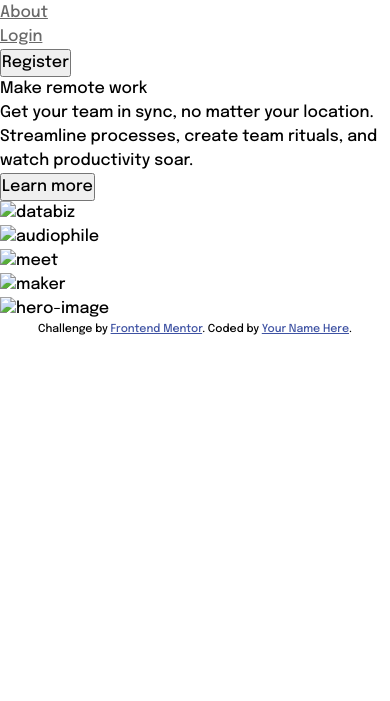
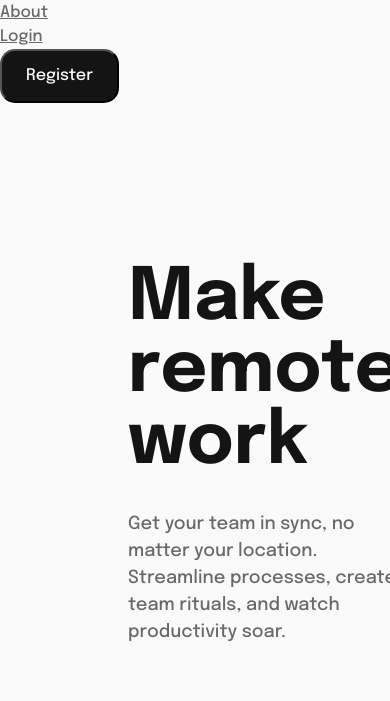
Before and after one commit to nick89mck/intro-section-dropdown-nav, a plain HTML site: page index.html in a window 390 px wide. Shown: the part 143-844 px from the top of the page. Drawn offline with Linux system fonts and the light colour scheme.

Commit message:
add styling to main element. Desktop functionality good, needs work on mobile.

```diff
--- a/index.html
+++ b/index.html
@@ -16,7 +16,7 @@
     .attribution a { color: hsl(228, 45%, 44%); }
   </style>
 </head>
-<body class="ff-body">
+<body class="ff-body bg-neutral-100">
   <nav class="text-neutral-400 fs-nav fw-regular">
     <img src="./images/logo.svg" alt="logo"/>
     <ul>
@@ -25,16 +25,16 @@
       <li><a class="text-neutral-400" href="#">Careers</a></li>
       <li><a class="text-neutral-400" href="#">About</a></li>
       <li><a class="text-neutral-400" href="#">Login</a></li>
-      <li><button>Register</button></li>
+      <li><button class="text-neutral-100 bg-neutral-600 fw-regular fs-nav">Register</button></li>
     </ul>
   </nav>
-  <main>
+  <main class="container">
     <div class="even-columns">
       <div class="content">
-        <h1>Make remote work</h1>
-        <p>Get your team in sync, no matter your location. Streamline processes,
+        <h1 class="fs-heading text-neutral-600 fw-bold" style="line-height: 1;">Make remote work</h1>
+        <p class="fs-body text-neutral-400 fw-regular">Get your team in sync, no matter your location. Streamline processes,
           create team rituals, and watch productivity soar.</p>
-        <button>Learn more</button>
+        <button class="text-neutral-100 bg-neutral-600 fw-regular fs-body">Learn more</button>
         <div class="clients">
           <img src="./images/client-databiz.svg" alt="databiz"/>
           <img src="./images/client-audiophile.svg" alt="audiophile"/>
@@ -43,7 +43,7 @@
         </div>
       </div>
       <div class="hero-image">
-        <img src="./images/image-hero-desktop.png" alt="hero-image" />
+        <!-- <img src="./images/image-hero-desktop.png" alt="hero-image" />  -->
       </div>
     </div>
   </main>
--- a/style.css
+++ b/style.css
@@ -9,7 +9,7 @@
 
 	--fs-300: 1rem;
 	--fs-400: 1.125rem;
-	--fs-800: 2.5rem;
+	--fs-800: 4.5rem;
 
 	--fs-nav:var(--fs-300);
 	--fs-body: var(--fs-400);
@@ -137,3 +137,71 @@ picture {
 .fs-heading {
 	font-size: var(--fs-heading);
 }
+
+
+/* Main styling */
+.container {
+	height: 100%;
+}
+
+.even-columns {
+	display: grid;
+	gap: 3rem;
+	grid-auto-flow: row;
+	grid-auto-rows: 1fr;
+	height: 80%;
+	align-items: center;
+}
+.content {
+	 margin-left: 8rem
+}
+.content * {
+	margin-block: 2rem
+}
+.content>h1 {
+	margin-top: 10rem;
+}
+
+@media (min-width: 50em) {
+	.even-columns {
+		grid-auto-flow: column;
+		grid-auto-columns: 1fr;
+
+	}
+}
+
+button {
+	padding: .8rem 1.5rem;
+	border-radius: 15px;
+	border-width: 1;
+}
+button:hover {
+	color: var(--clr-neutral-50);
+	background-color: var(--clr-neutral-400);
+}
+button:active {
+	color: var(--clr-neutral-600);
+	background-color: var(--clr-neutral-100);
+}
+.clients {
+	display: flex;
+	justify-content: space-between;
+	align-items: center;
+}
+
+
+
+
+.hero-image {
+	/* order: 1; */
+	background-image: url(./images/image-hero-mobile.png);
+	background-repeat: no-repeat;
+	height: 100%;
+	background-size: contain;
+}
+
+@media (min-width: 50em) {
+	.hero-image {
+		background-image: url(./images/image-hero-desktop.png);
+	}
+}
```
